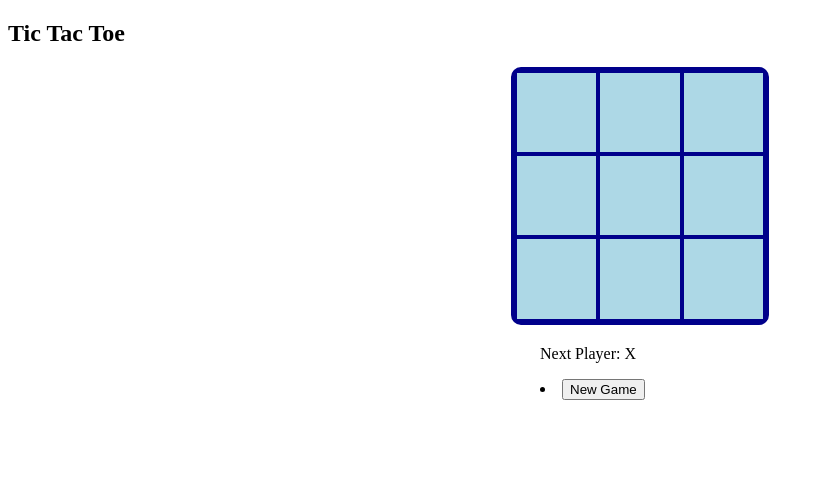
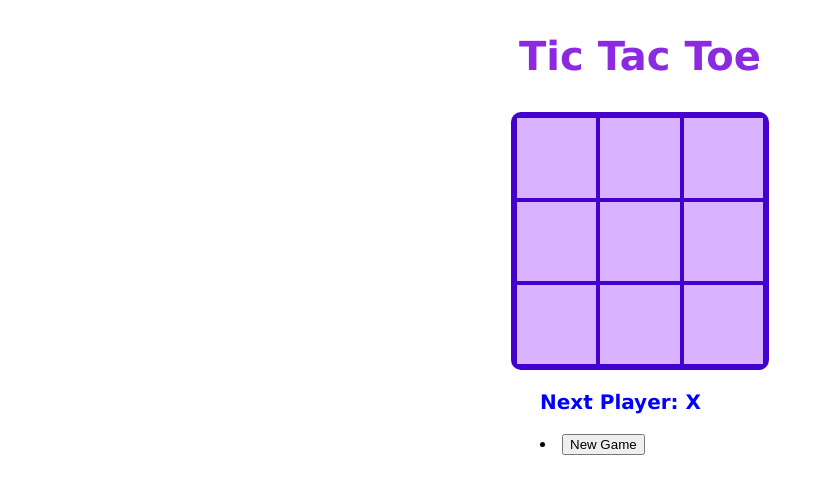
Before and after one commit to lhernandez5/TicTacToeApp, a React (Create React App) app: page / in a window 1280 px wide. Shown: the top 494 px of the page, without its empty margins (0-824 px from the left). Built offline with nearby package versions, Linux system fonts and the light colour scheme.

Commit message:
updated css

```diff
--- a/public/index.html
+++ b/public/index.html
@@ -24,7 +24,7 @@
       work correctly both with client-side routing and a non-root public URL.
       Learn how to configure a non-root public URL by running `npm run build`.
     -->
-    <title>React App</title>
+    <title>Tic Tac Toe App</title>
   </head>
   <body>
     <noscript>You need to enable JavaScript to run this app.</noscript>
--- a/src/components/Board/Board.css
+++ b/src/components/Board/Board.css
@@ -1,5 +1,5 @@
 .board{
-    border: 4px solid darkblue;
+    border: 4px solid #4400cc;
     border-radius: 10px;
     width: 250px;
     height: 250px;
--- a/src/components/Game/Game.css
+++ b/src/components/Game/Game.css
@@ -2,3 +2,16 @@
     width: 200px;
     margin: 20px auto;
 }
+.title {
+    text-align: center;
+    font-family: 'Verdana';
+    color: blueviolet;
+    font-size: 40px;
+}
+
+.result {
+    color:blue;
+    font-family: 'Lucida Grande';
+    font-size: 20px;
+    font-weight: bold;
+}
--- a/src/components/Game/Game.js
+++ b/src/components/Game/Game.js
@@ -42,10 +42,10 @@ const Game = () => {
 
     return (
         <>
-            <h2>Tic Tac Toe</h2>
+            <h2 class="title">Tic Tac Toe</h2>
             <Board squares={history[stepNumber]} onClick={handleClick} />
             <div class="game">
-                <p>{winner ? 'The Winner is: ' + winner : 'Next Player: ' + (xIsNext ? 'X' : 'O')}</p>
+                <p class="result">{winner ? 'The Winner is: ' + winner : 'Next Player: ' + (xIsNext ? 'X' : 'O')}</p>
                 {renderMoves()}
             </div>
         </>
--- a/src/components/Square/Square.css
+++ b/src/components/Square/Square.css
@@ -1,8 +1,9 @@
 .square {
-    background: lightblue;
-    border: 2px solid darkblue;
+    background: #d9b3ff;
+    border: 2px solid #4400cc;
     font-size: 30px;
     font-weight: 800;
     cursor: 'pointer';
     outline: none;
+    color:blueviolet;
 }
```
